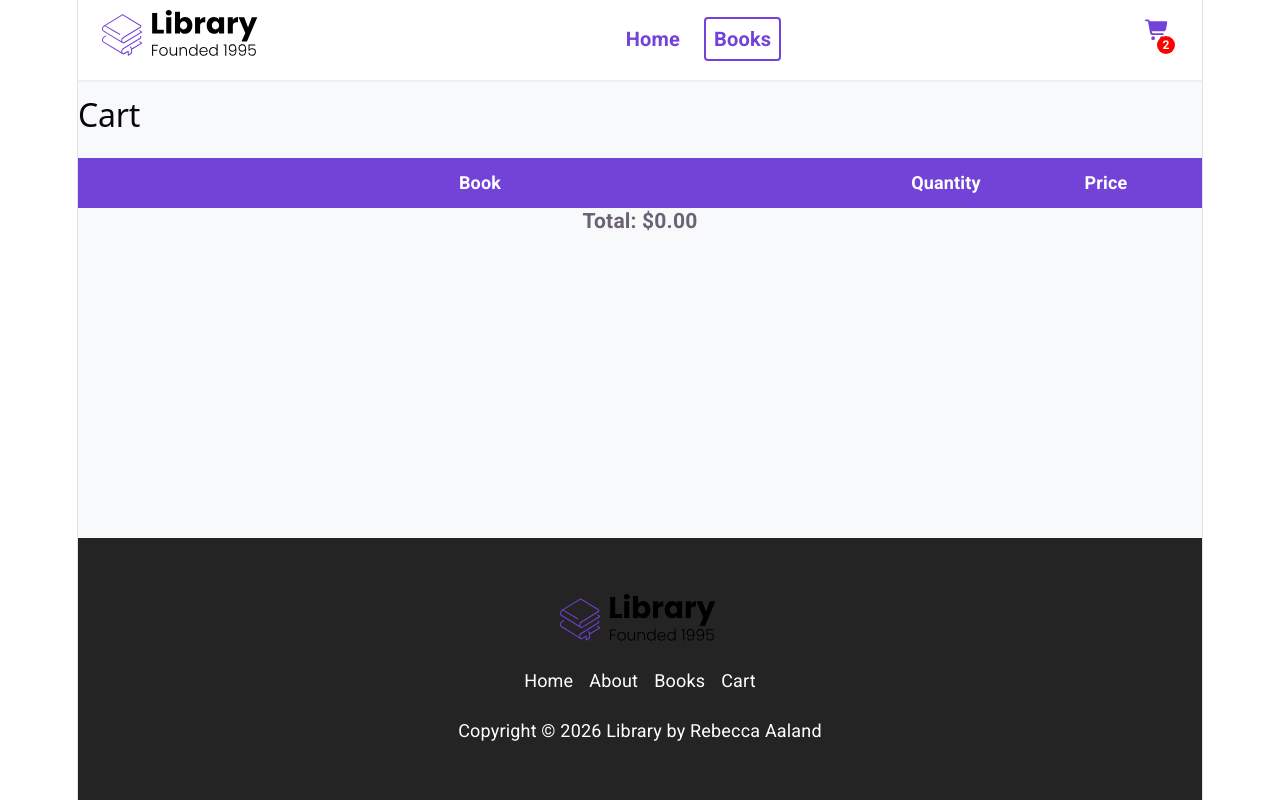
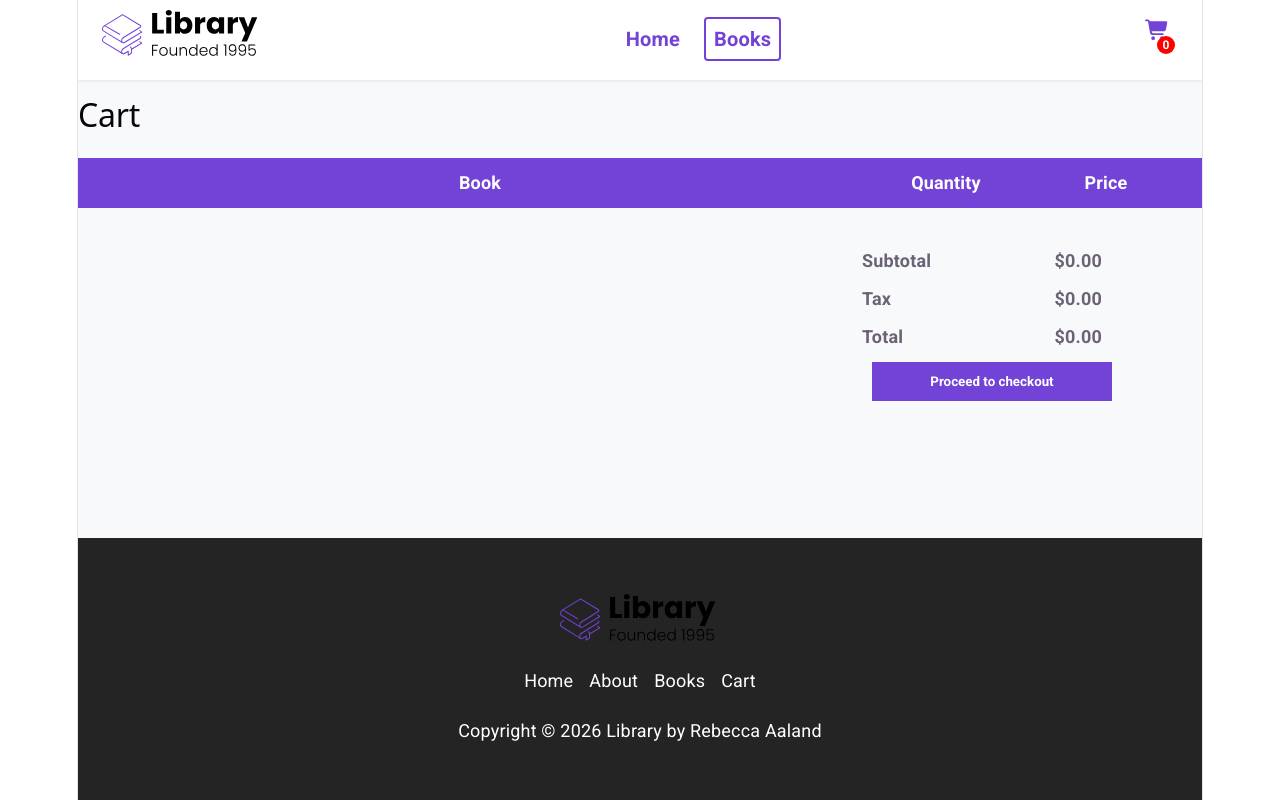
Before and after one commit to reaaland/My-Library_React, a React (Vite) app: page /cart in a window 1280 px wide. Shown: the top 800 px of the page. Built offline with nearby package versions, Linux system fonts and the light colour scheme.

Commit message:
adding to cart css

```diff
--- a/src/App.css
+++ b/src/App.css
@@ -655,6 +655,7 @@ select {
 */
 #cart {
   padding: 48px 0;
+  padding-bottom: 64px;
 }
 
 .cart__header {
@@ -712,6 +713,47 @@ select {
   align-items: center;
   justify-content: flex-end;
   font-size: 18px;
+}
+
+.cart__summary {
+  width: 260px;
+  margin-left: auto;
+  margin-top: 40px;
+  margin-right: 80px;
+}
+
+.cart__summary--row {
+  display: flex;
+  justify-content: space-between;
+  margin-bottom: 16px;
+  font-weight: 700;
+}
+
+.cart__summary--checkout {
+  width: 100%;
+  padding: 12px;
+  background-color: #7342d6;
+  color: white;
+  border: none;
+  font-weight: 700;
+}
+
+.cart__summary--row {
+  display: flex;
+  justify-content: space-between;
+  width: 240px;
+  margin-bottom: 12px;
+  font-weight: 700;
+}
+
+.cart__summary--checkout {
+  width: 240px;
+  padding: 12px;
+  background-color: #7342d6;
+  color: white;
+  border: none;
+  font-weight: 700;
+  cursor: pointer;
 }
 
 .cart__input {
--- a/src/App.jsx
+++ b/src/App.jsx
@@ -19,7 +19,7 @@ function App() {
   return (
     <Router>
       <div className="App">
-        <Nav />
+        <Nav cart={cart} />
 
         <Routes>
           <Route path="/" element={<Home />} />
--- a/src/Components/Cart.jsx
+++ b/src/Components/Cart.jsx
@@ -1,9 +1,7 @@
 import React from "react";
 
-const Cart = ({ cart }) => {
-    const total = cart.reduce((sum, book) => {
-  return sum + (book.salePrice || book.originalPrice);
-}, 0);
+const Cart = ({ cart = [] }) => {
+  const total = cart.reduce((sum, book) => sum + (book.salePrice || book.originalPrice || 0), 0);
 
   return (
     <div id="books__body">
@@ -23,34 +21,41 @@ const Cart = ({ cart }) => {
                 {cart.map((book) => (
                   <div className="cart__item" key={book.id}>
                     <div className="cart__book">
-                      <img
-                        src={book.url}
-                        className="cart__book--img"
-                        alt={book.title}
-                      />
+                      <img src={book.url} className="cart__book--img" alt={book.title} />
 
                       <div className="cart__book--info">
                         <span className="cart__book--title">{book.title}</span>
-                        <span className="cart__book--price">
-                          ${book.salePrice || book.originalPrice}
-                        </span>
+                        <span className="cart__book--price">${(book.salePrice || book.originalPrice || 0).toFixed(2)}</span>
                         <button className="cart__book--remove">Remove</button>
                       </div>
                     </div>
 
                     <div className="cart__quantity">
-                      <input type="number" min="1" value="1" readOnly />
+                      <input type="number" min="1" value={1} readOnly />
                     </div>
 
-                    <div className="cart__total">
-                      ${book.salePrice || book.originalPrice}
-                    </div>
+                    <div className="cart__total">${(book.salePrice || book.originalPrice || 0).toFixed(2)}</div>
                   </div>
                 ))}
               </div>
 
               <div className="cart__summary">
-                <h3>Total: ${total.toFixed(2)}</h3>
+                <div className="cart__summary--row">
+                  <span>Subtotal</span>
+                  <span>${total.toFixed(2)}</span>
+                </div>
+
+                <div className="cart__summary--row">
+                  <span>Tax</span>
+                  <span>${(total * 0.1).toFixed(2)}</span>
+                </div>
+
+                <div className="cart__summary--row">
+                  <span>Total</span>
+                  <span>${(total * 1.1).toFixed(2)}</span>
+                </div>
+
+                <button className="cart__summary--checkout">Proceed to checkout</button>
               </div>
             </div>
           </div>
--- a/src/Components/Nav.jsx
+++ b/src/Components/Nav.jsx
@@ -4,7 +4,7 @@ import { FontAwesomeIcon } from '@fortawesome/react-fontawesome';
 import { faBars, faTimes, faShoppingCart } from '@fortawesome/free-solid-svg-icons';
 import { Link } from "react-router-dom";
 
-const Nav = () => {
+const Nav = ( { cart }) => {
   function openMenu() {
     document.body.classList += " menu-open";
   }
@@ -32,7 +32,7 @@ const Nav = () => {
   <div className="nav__actions">
    <Link to="/cart" className="nav__link nav__cart">
       <FontAwesomeIcon icon={faShoppingCart} />
-      <span className="cart__length">2</span>
+      <span className="cart__length">{cart.length}</span>
     </Link>
 
     <button className="btn__menu" onClick={openMenu}>
```
